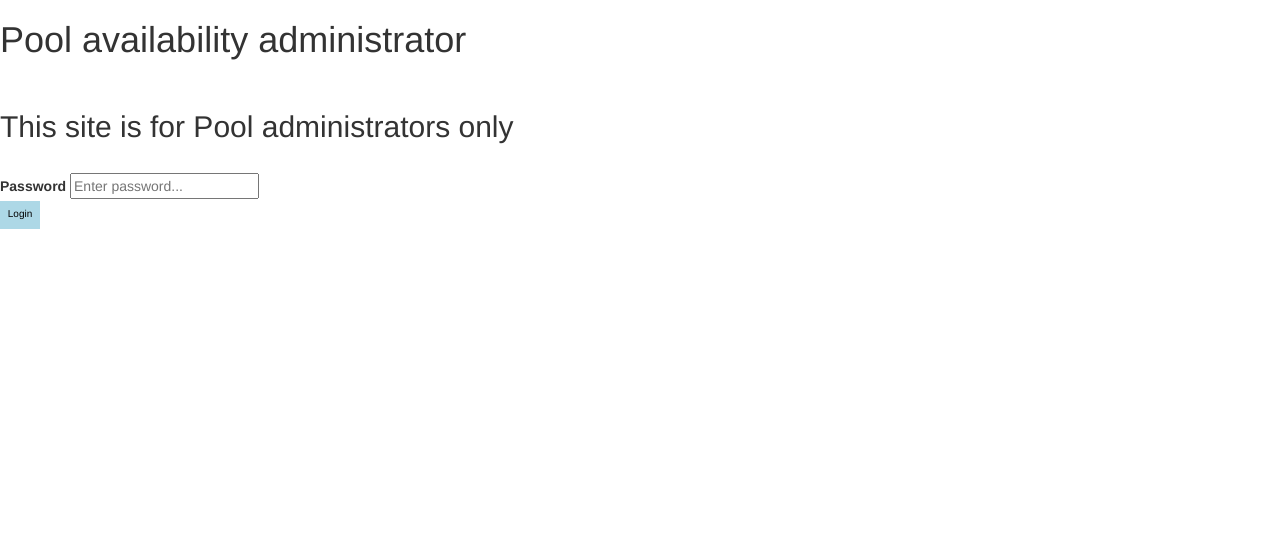
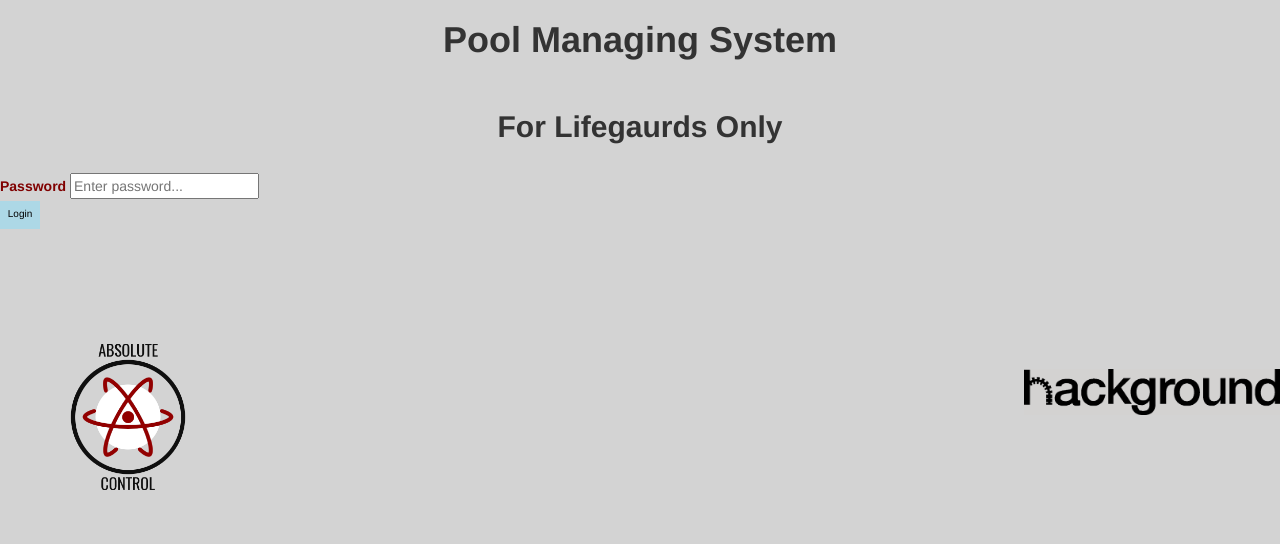
Before and after one commit to Noamt123/poolApp, a Flask app: page /admin in a window 1280 px wide. Shown: the top 544 px of the page. Run offline with Flask 2, Linux system fonts and the light colour scheme; data that the repository does not hold is empty; some libraries are stand-ins or nearby versions.

Commit message:
I made index.html and admin.html look better

```diff
--- a/static/Pictures/aboutFolder.py
+++ /dev/null
@@ -1 +0,0 @@
-#This is where all of the pictures go.
--- a/static/css/style.css
+++ b/static/css/style.css
@@ -98,12 +98,10 @@ button {
   height: 300px;
 }
 
-
 .subbutton:active {
   transform: translateY(1px);
   filter: saturate(150%);
 }
-
 
 .subbutton:hover {
   color: white;
@@ -111,11 +109,9 @@ button {
   background-color: #000080;
 }
 
-
 .subbutton::-moz-focus-inner {
   border: none;
 }
-
 
 .subbutton:focus {
   outline: none;
--- a/templates/admin.html
+++ b/templates/admin.html
@@ -11,14 +11,14 @@
 
 	</head>
 
-	<body>
-		<h1>Pool availability administrator</h1>
+	<body style="background-color: lightgray;">
+		<h1 style="text-align: center;" style="color: black"><b>Pool Managing System</b></h1>
 		<br />
-		<h2>This site is for Pool administrators only</h2>
+		<h2 style="text-align: center;" style="color: black"><b>For Lifegaurds Only</b></h2>
 		<br />
 		<div id = "log" style="display: block">
 			<div class="containter">
-				<label for="pass"><b>Password</b></label>
+				<label for="pass" style="color: maroon;"><b>Password</b></label>
 				<input type="password" placeholder="Enter password..." name="pass" id="pass">
 			</div>
 			<button name="login" id="login" type="button" class="submbutton">Login</button>
@@ -118,7 +118,15 @@
 			<h2 align="center">Table with families in the database who can't enter the pool</h2>
 			<table class="table table-bordered table-striped"><tr><th>id</th><th>Last Name</th><th>address</th><th>pay</th></tr>{% for item in det %}<tr><td>{{ item.id }}</td><td>{{ item.lname }}</td><td>{{ item.address }}</td><td>{{ item.pay }}</td></tr>{% endfor %}</table>
 		</div>
-
+		<br />
+		<br />
+		<br />
+		<img src="../static/Pictures/absctrl_logo.png" alt="Absolute Control" style="float: left;" width="20%" height="20%">
+		<br />
+		<br />
+		<br />
+		<br />
+		<img src="../static/Pictures/hackground_logo.png" alt="Hackground" style="float: right;" width="20%" height="20%">
 	</body>
 </html>
 
```
Also changed, not shown: templates/index.html (+24 -12 lines), static/Pictures/MapleLawn.jpg (deleted), static/Pictures/MapleLawnPool.jpg (deleted), static/Pictures/absctrl_logo.png (added), static/Pictures/dafd41427973b3b425805e8b9198177c.jpg (added), static/Pictures/hackground_logo.png (added), static/Pictures/pool.webp (added).
